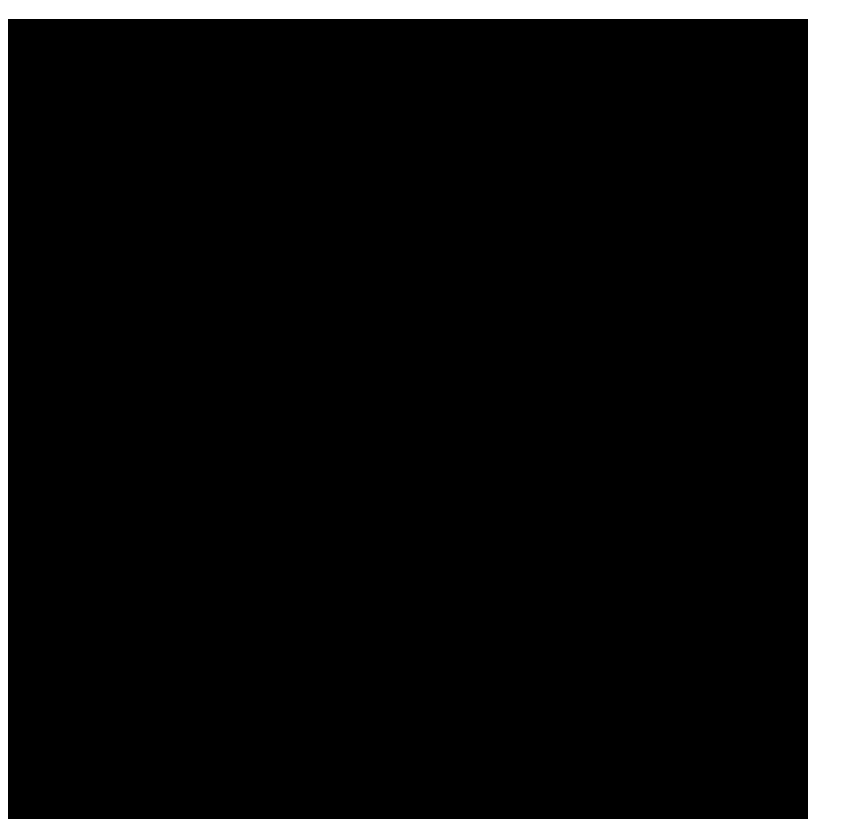
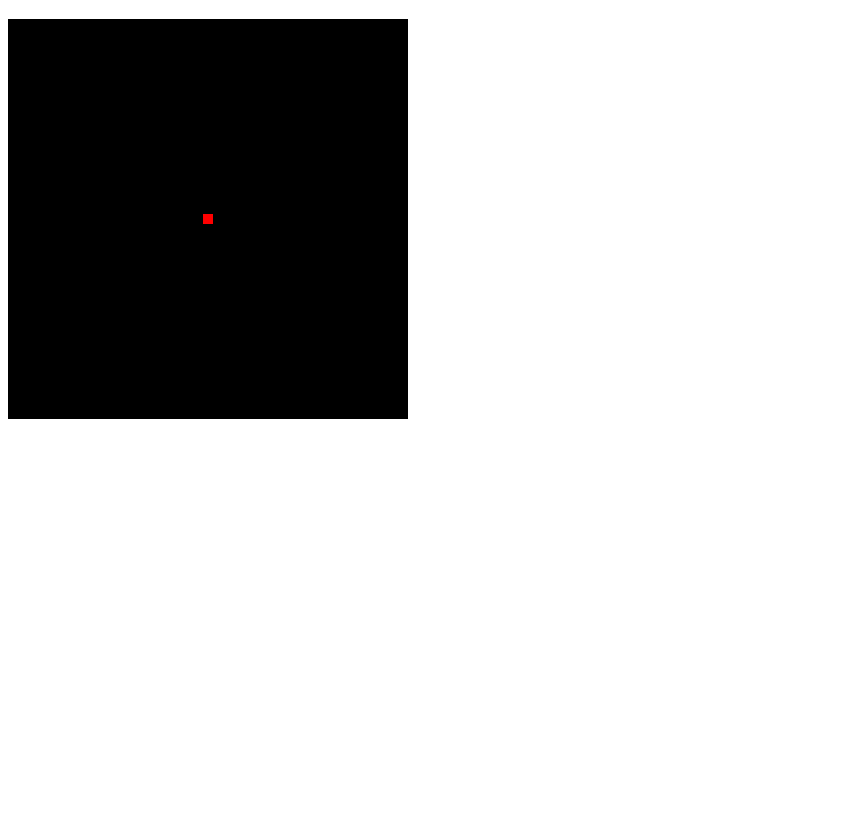
Before and after one commit to codediy/hellowebgl, a website built with webpack: page src/index.html in a window 1280 px wide. Shown: the part 61-892 px from the top of the page, without its empty margins (0-863 px from the left). After the commit the page ends 800 px from the top, so only its background shows below. Built offline with nearby package versions, Linux system fonts and the light colour scheme.

Commit message:
点的绘制

```diff
--- a/src/index.html
+++ b/src/index.html
@@ -8,6 +8,6 @@
 </head>
 <body>
     <h1>WebGL Examples</h1>
-    <canvas id="webgl" width="800" height="800"></canvas>
+    <canvas id="webgl" width="400" height="400"></canvas>
 </body>
 </html>
--- a/src/index.js
+++ b/src/index.js
@@ -1,3 +1,7 @@
 import hello from "./webgl/hello";
+import point from "./webgl/point";
 
-hello();
+// 清空canvas
+// hello();
+
+point();
--- /dev/null
+++ b/src/webgl/point.js
@@ -0,0 +1,83 @@
+export default function(){
+    const canvas = document.getElementById('webgl');
+
+    const gl = canvas.getContext('webgl');
+
+    if (!gl) {
+        console.error("获取webgl失败");
+        return false;
+    }
+
+    // 着色器代码
+    let v_shader_source = `
+        void main() {
+            gl_Position = vec4(0.0,0.0,0.0,1.0);
+            gl_PointSize = 10.0;
+        }
+    `;
+    let f_shader_source =`
+        void main() {
+            gl_FragColor = vec4(1.0,0.0,0.0,1.0);
+        }
+    `;
+
+    // 编译着色器代码
+    let vshader = gl.createShader(gl.VERTEX_SHADER);
+    if (vshader == null) {
+        console.error("创建shader对象失败");
+        return false;
+    }
+    gl.shaderSource(vshader,v_shader_source);
+    gl.compileShader(vshader);
+    let vcompiled = gl.getShaderParameter(vshader,gl.COMPILE_STATUS);
+    if (!vcompiled) {
+        let error = gl.getShaderInfoLog(vshader);
+        console.error("编译着色器代码失败:"+error);
+        return false;
+    }
+
+    let fshader = gl.createShader(gl.FRAGMENT_SHADER);
+    if (fshader == null) {
+        console.error("创建shader对象失败");
+        return false;
+    }
+
+    gl.shaderSource(fshader,f_shader_source);
+    gl.compileShader(fshader);
+    let fcompiled = gl.getShaderParameter(fshader,gl.COMPILE_STATUS);
+    if (!fcompiled) {
+        let error = gl.getShaderInfoLog(fshader);
+        console.error("编译着色器代码失败:"+error);
+        return false;
+    }
+
+    // 创建程序对象
+    let program = gl.createProgram();
+    if (!program) {
+        return false;
+    }
+
+    gl.attachShader(program,vshader);
+    gl.attachShader(program,fshader);
+    gl.linkProgram(program);
+
+    let linked = gl.getProgramParameter(program,gl.LINK_STATUS);
+    if (!linked) {
+        let error = gl.getProgramInfoLog(program);
+        console.error("链接程序对象失败:"+ error);
+
+        gl.deleteProgram(program);
+        gl.deleteShader(fshader);
+        gl.deleteShader(vshader);
+        return false;
+    }
+
+    gl.useProgram(program);
+
+    // 清空canvas
+    gl.clearColor(0.0,0.0,0.0,1.0);
+    gl.clear(gl.COLOR_BUFFER_BIT);
+
+    // 绘制点
+    gl.drawArrays(gl.POINTS,0,1);
+}
```
Also changed, not shown: README.md.
